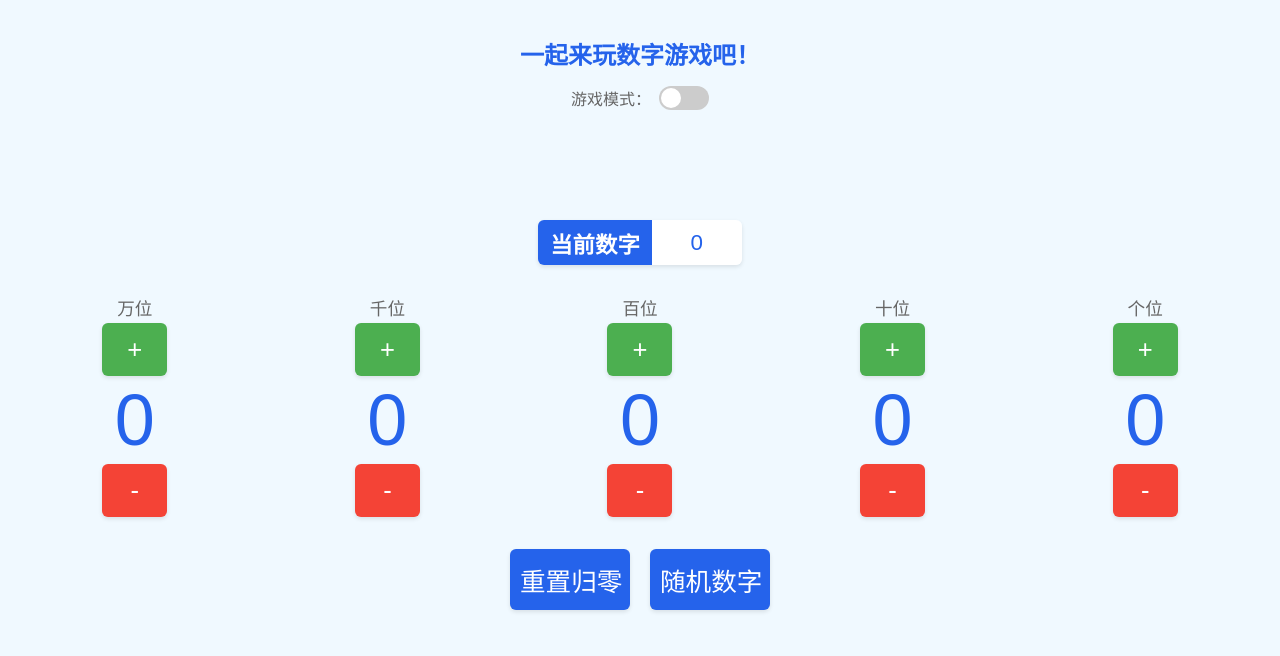
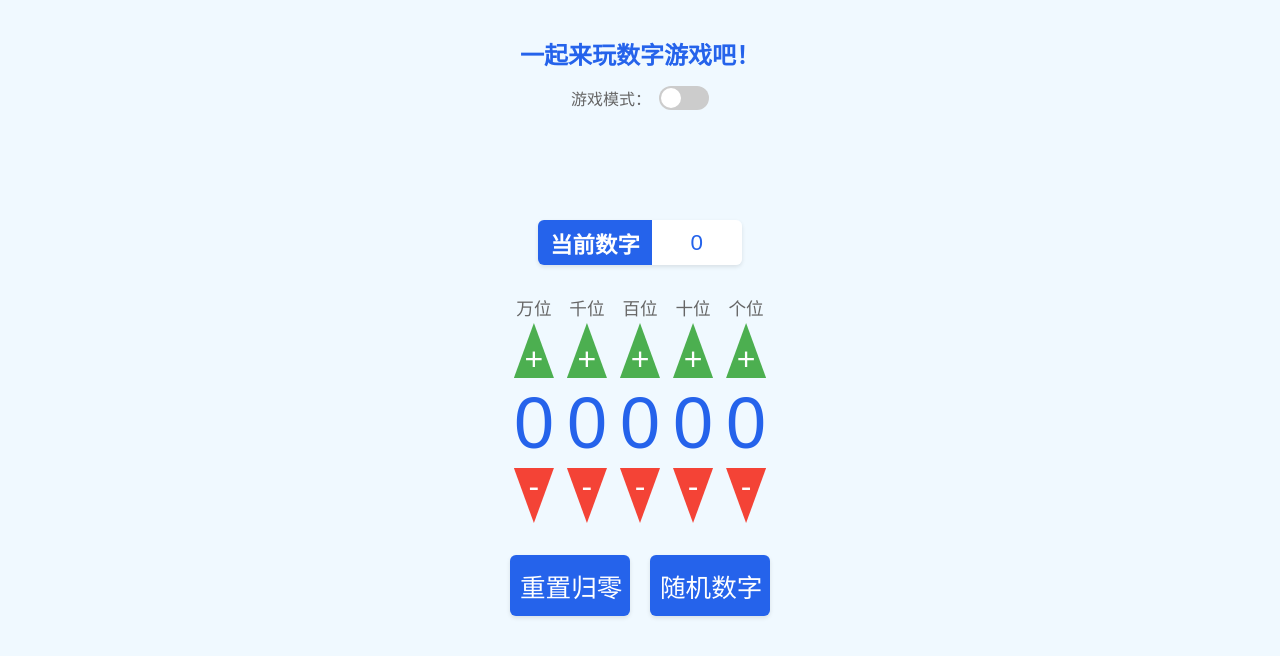
Before and after one commit to joych3n/enlightenment, a plain HTML site: page index.html in a window 1280 px wide. Drawn offline with Linux system fonts and the light colour scheme.

Commit message:
style: 调整按钮样式

```diff
--- a/index.html
+++ b/index.html
@@ -46,7 +46,7 @@
         display: flex;
         gap: 1px;
         margin: 15px 0;
-        width: 100%;
+        /* width: 100%; */
         padding: 0;
         box-sizing: border-box;
         justify-content: space-between;
@@ -119,6 +119,32 @@
       .digit-button {
         width: 100%;
         max-width: 45px;
+        height: 35px;
+        padding: 0;
+        border-radius: 0;
+        box-shadow: none;
+        filter: drop-shadow(0 2px 2px rgba(0, 0, 0, 0.2));
+        display: flex;
+        align-items: center;
+        justify-content: center;
+      }
+
+      .digit-button.increment {
+        clip-path: polygon(50% 0%, 0% 100%, 100% 100%);
+        -webkit-clip-path: polygon(50% 0%, 0% 100%, 100% 100%);
+        color: white;
+        margin-bottom: 2px;
+        padding-top: 10px;
+        font-size: 1.4rem;
+      }
+
+      .digit-button.decrement {
+        clip-path: polygon(0% 0%, 100% 0%, 50% 100%);
+        -webkit-clip-path: polygon(0% 0%, 100% 0%, 50% 100%);
+        color: white;
+        margin-top: 2px;
+        padding-bottom: 10px;
+        font-size: 1.4rem;
       }
 
       .action-button {
@@ -133,6 +159,11 @@
 
       .button:active {
         transform: translateY(0);
+      }
+
+      .digit-button:hover {
+        box-shadow: none;
+        filter: drop-shadow(0 4px 4px rgba(0, 0, 0, 0.3));
       }
 
       .increment {
@@ -257,6 +288,15 @@
         }
         .digit-button {
           max-width: 55px;
+          height: 45px;
+        }
+        .digit-button.increment {
+          font-size: 1.6rem;
+          padding-top: 25px;
+        }
+        .digit-button.decrement {
+          font-size: 1.6rem;
+          padding-bottom: 25px;
         }
         .digit-label {
           font-size: 1rem;
@@ -287,6 +327,15 @@
         }
         .digit-button {
           max-width: 65px;
+          height: 55px;
+        }
+        .digit-button.increment {
+          padding-top: 30px;
+          font-size: 2rem;
+        }
+        .digit-button.decrement {
+          padding-bottom: 30px;
+          font-size: 2rem;
         }
         .digit-label {
           font-size: 1.1rem;
```
